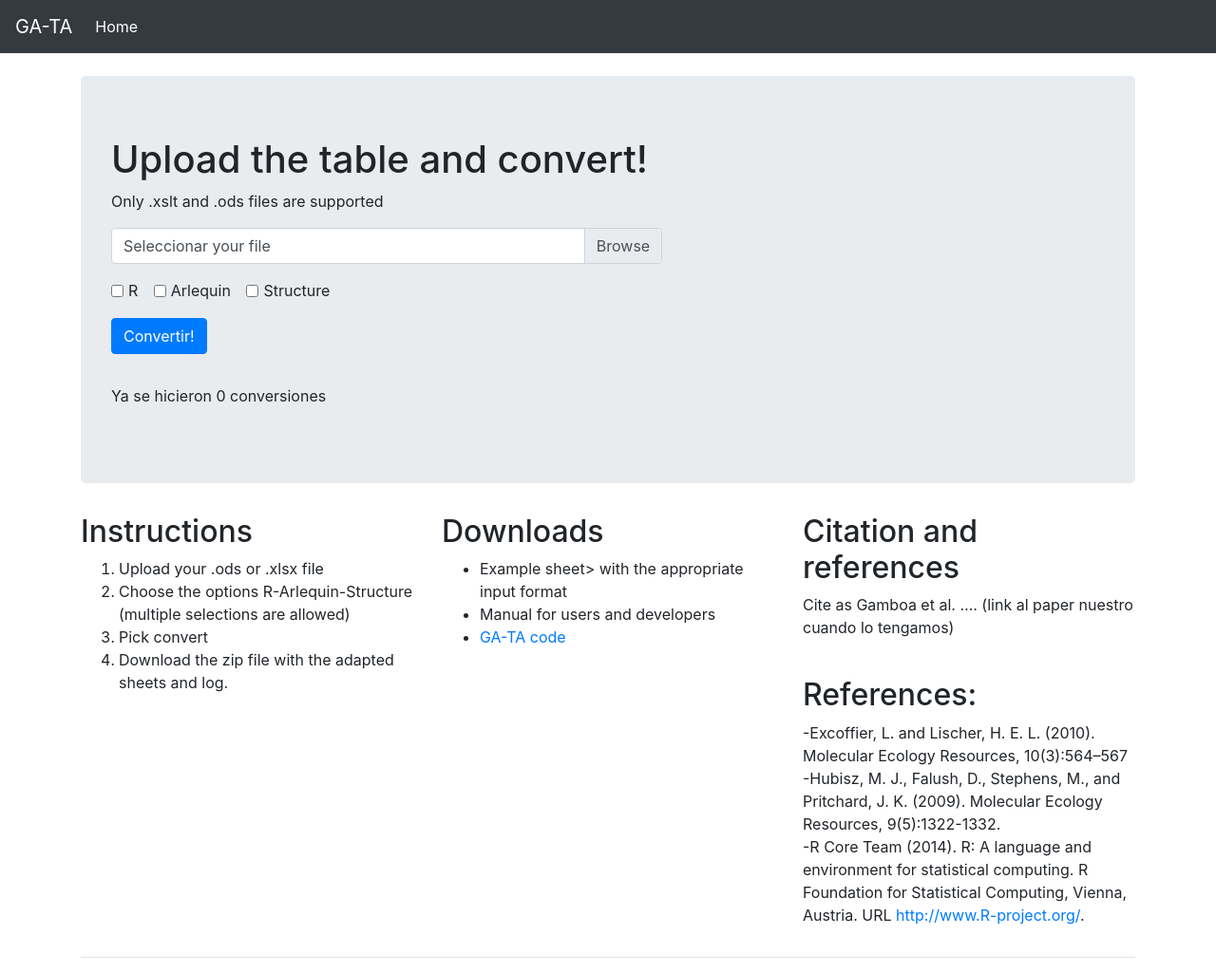
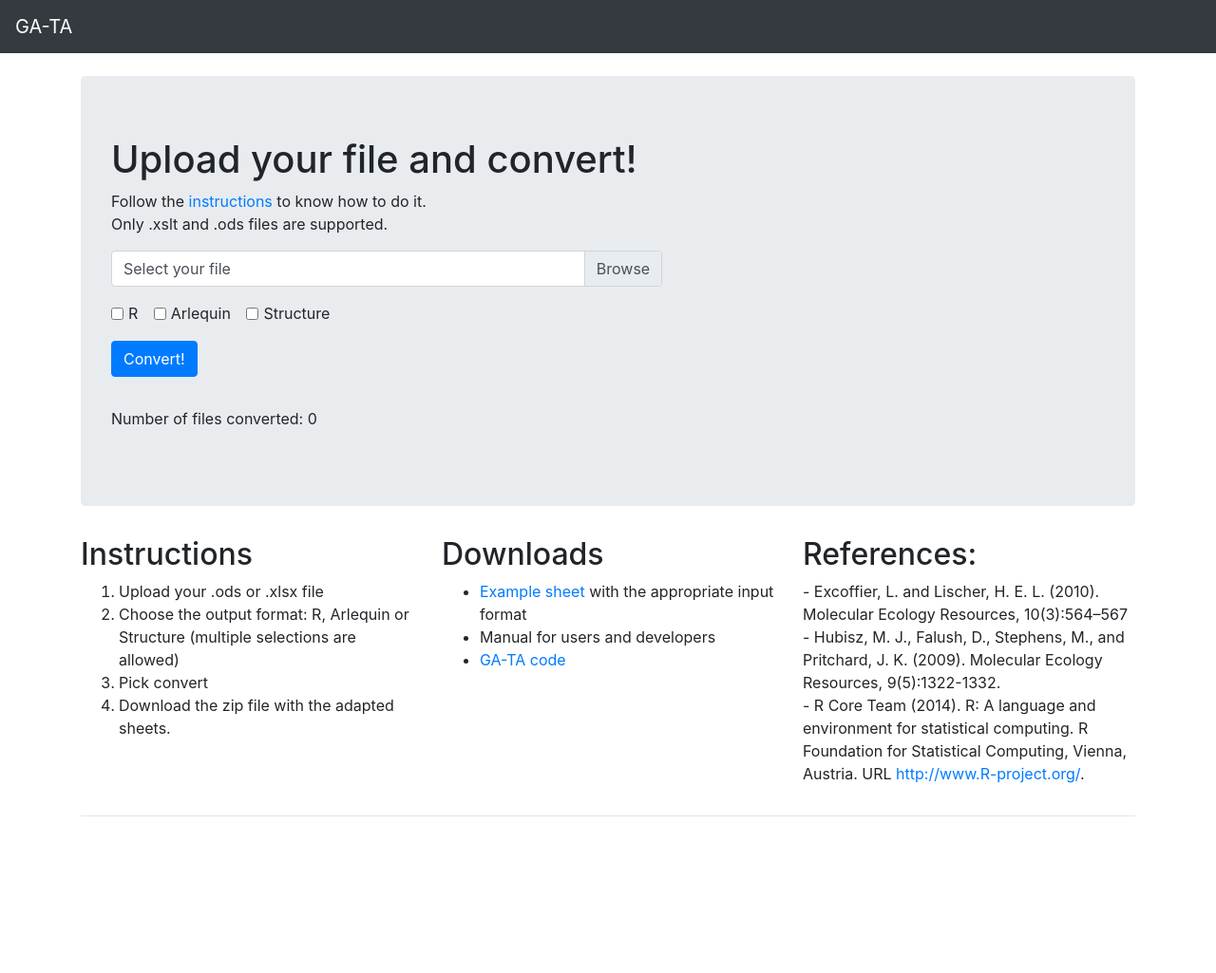
Before and after one commit to santimda/GA-TA, a Django app: page / in a window 1280 px wide. Shown: the whole page at 95% size. After the commit the page ends 860 px from the top, so only its background shows below. Run offline with Django 3.2, Linux system fonts and the light colour scheme; data comes from the database, SQL or seed files in the repository; some libraries are stand-ins or nearby versions.

Commit message:
Ahora chequeo del lado del server que el input de archivo sea required. Traduje al inglés los mensajes de error. Agregué descarga del archivo ejemplo y links al github

```diff
--- a/gataConverter/converter.py
+++ b/gataConverter/converter.py
@@ -9,8 +9,8 @@ import shutil
 
 class Converter:
 
-    directoryPath = "gataConverter/tmp/"
-    zipFilePath = "output"
+    directoryPath = "gataConverter/tmp/convertedFiles/"
+    zipFilePath = "gataConverter/tmp/output"
 
     def __init__(self, file = None, formats = None):
         self.file = file
--- a/gataConverter/scripts/R_structure.py
+++ b/gataConverter/scripts/R_structure.py
@@ -50,6 +50,8 @@ class R():
 		np.savetxt(Data.outputNameR+'.txt', self.data, fmt='%4d', header = self.header, comments = '')
 		# convert .txt in a spreadsheet
 		os.system('ssconvert '+Data.outputNameR+'.txt '+Data.outputNameR+'.xlsx')
+		# Remove the temporary .txt file
+		os.remove(Data.outputNameR+'.txt')
 
 
 	def RType(self, Data, pop):
--- a/gataConverter/templates/gataConverter/index.html
+++ b/gataConverter/templates/gataConverter/index.html
@@ -19,30 +19,21 @@
 
     <nav class="navbar navbar-expand-md navbar-dark bg-dark mb-4">
       <a class="navbar-brand" href="#">GA-TA</a>
-      <button class="navbar-toggler" type="button" data-toggle="collapse" data-target="#navbarsExampleDefault" aria-controls="navbarsExampleDefault" aria-expanded="false" aria-label="Toggle navigation">
-        <span class="navbar-toggler-icon"></span>
-      </button>
-
-      <div class="collapse navbar-collapse" id="navbarsExampleDefault">
-        <ul class="navbar-nav mr-auto">
-          <li class="nav-item active">
-            <a class="nav-link" href="#">Home <span class="sr-only">(current)</span></a>
-          </li>
-        </ul>
-      </div>
     </nav>
 
     <main role="main" class="container">
         <div class="jumbotron">
 
-            <h1>Upload the table and convert!</h1>
-            <p>Only .xslt and .ods files are supported</p>
+            <h1>Upload your file and convert!</h1>
+            <p>Follow the <a href="#instructions">instructions</a> to know how to do it.<br>
+            Only .xslt and .ods files are supported.
+            </p>
             <form method="post" enctype="multipart/form-data">
                 <div class="form-group row col-sm-7">
                     <div class="custom-file">
                         {% csrf_token %}
                         <input required type="file" name="customFile" class="custom-file-input" id="customFile">
-                        <label class="custom-file-label" id="fileLabel" for="customFile">Seleccionar your file</label>
+                        <label class="custom-file-label" id="fileLabel" for="customFile">Select your file</label>
                     </div>
                 </div>
 
@@ -60,7 +51,7 @@
                 </div>
 
                 <div class="form-group row col-sm-10">
-                    <button type="submit" class="btn btn-primary my-3">Convertir!</button>
+                    <button type="submit" class="btn btn-primary my-3">Convert!</button>
                 </div>
 
                 {% if errorMsg %}
@@ -70,7 +61,7 @@
                 {% endif %}
             </form>
 
-            <p>Ya se hicieron {{downloads}} conversiones</p>
+            <p>Number of files converted: {{downloads}}</p>
 
 
         </div>
@@ -80,30 +71,28 @@
     <div class="container">
         <!-- Example row of columns -->
         <div class="row">
-          <div class="col-md-4">
+          <div class="col-md-4" id="instructions">
             <h2>Instructions</h2>
             <ol>
                 <li>Upload your .ods or .xlsx file</li>
-                <li>Choose the options R-Arlequin-Structure (multiple selections are allowed)</li>
+                <li>Choose the output format: R, Arlequin or Structure (multiple selections are allowed)</li>
                 <li>Pick convert</li>
-                <li>Download the zip file with the adapted sheets and log.</li>
+                <li>Download the zip file with the adapted sheets.</li>
             </ul>
           </div>
           <div class="col-md-4">
             <h2>Downloads</h2>
             <ul>
-                <li><a>Example sheet</a>> with the appropriate input format</li>
+                <li><a href="/sampleFile">Example sheet</a> with the appropriate input format</li>
                 <li><a>Manual </a>for users and developers</li>
                 <li><a href="https://github.com/fedelopezar/GA-TA">GA-TA code</a></li>
             </ul>
           </div>
           <div class="col-md-4">
-            <h2>Citation and references</h2>
-            <p>Cite as Gamboa et al. …. (link al paper nuestro cuando lo tengamos)</p><br>
             <h2>References:</h2>
-            <p>-Excoffier, L. and Lischer, H. E. L. (2010). Molecular Ecology Resources, 10(3):564–567 <br>
-                -Hubisz, M. J., Falush, D., Stephens, M., and Pritchard, J. K. (2009). Molecular Ecology Resources, 9(5):1322-1332.<br>
-                -R Core Team (2014). R: A language and environment for statistical computing. R Foundation for Statistical Computing, Vienna, Austria. URL <a href="http://www.R-project.org/">http://www.R-project.org/</a>.
+            <p>- Excoffier, L. and Lischer, H. E. L. (2010). Molecular Ecology Resources, 10(3):564–567 <br>
+                - Hubisz, M. J., Falush, D., Stephens, M., and Pritchard, J. K. (2009). Molecular Ecology Resources, 9(5):1322-1332.<br>
+                - R Core Team (2014). R: A language and environment for statistical computing. R Foundation for Statistical Computing, Vienna, Austria. URL <a href="http://www.R-project.org/">http://www.R-project.org/</a>.
             </p>
           </div>
         </div>
@@ -111,9 +100,15 @@
         <hr>
 
       </div>
+    {% if isDownload %}
+        <a href="/download" style="visibility: hidden;" id="zipFileDownload"></a>
+        <script>
+          var link = document.getElementById("zipFileDownload");
+          link.click()
+        </script>
+    {% endif %}
 
     {% load static %}
-    <!--<script src="{% static 'gataConverter/jqueryFileDownload.js' %}" type="text/javascript"></script> -->
     <script src="{% static 'gataConverter/functions.js' %}" type="text/javascript"></script>
 </body>
 </html>
--- a/gataConverter/urls.py
+++ b/gataConverter/urls.py
@@ -7,4 +7,5 @@ from . import views
 urlpatterns = [
     path('', views.index, name='index'),
     path('download', views.downloadFile, name='download'),
+    path('sampleFile', views.sampleFile, name='sampleFile'),
 ]
--- a/gataConverter/views.py
+++ b/gataConverter/views.py
@@ -5,45 +5,57 @@ from django.template import loader
 from gataConverter.converter import Converter
 from .models import Downloads
 from xlrd import XLRDError
+from django.utils.datastructures import MultiValueDictKeyError
 from django.urls import reverse
 
 # Create your views here.
 def index(request):
+    downloads = getDownloads()
+    errorMsg = ''
+    if request.method == 'POST':
+        try:
+            file = request.FILES['customFile']
+        except MultiValueDictKeyError:
+            errorMsg = "You must choose a file"
+        else:
+            formats = request.POST.getlist('formatsCheckbox')
+            if formats:
+                try:
+                    Converter(file,formats).convert()
+                    downloads.total+=1
+                    downloads.save()
+                    return render(request, 'gataConverter/index.html', {'downloads': downloads.total,'errorMsg': errorMsg,'isDownload':True})
+                except XLRDError:
+                    errorMsg = "Incorrect file format, the file must be .xslx or .ods"
+                except:
+                     errorMsg = "An error occurred during conversion, try again"
+            else:
+                errorMsg = "You must choose some output format"
+
+    return render(request, 'gataConverter/index.html', {'downloads': downloads.total,'errorMsg': errorMsg,'isDownload':False})
+
+def downloadFile(request):
+    try:
+        zipFile = Converter().getAndDeleteZipFile()
+        response = HttpResponse(zipFile, content_type="application/zip")
+        response['Content-Disposition'] = 'inline; filename=' + "converted-files.zip"
+        return response
+    except FileNotFoundError:
+        raise Http404
+
+def sampleFile(request):
+    try:
+        sampleFile = open("gataConverter/sampleFiles/planilla_generica.xlsx", 'rb')
+        response = HttpResponse(sampleFile, content_type="application/vnd.ms-excel")
+        response['Content-Disposition'] = 'inline; filename=' + "example-sheet.xlsx"
+        return response
+    except FileNotFoundError:
+        raise Http404
+
+def getDownloads():
     try:
         downloads = get_list_or_404(Downloads)[0]
     except Http404:
         downloads = Downloads(total=0)
         downloads.save()
-    errorMsg = ''
-    if request.method == 'POST':
-        file = request.FILES['customFile']
-        formats = request.POST.getlist('formatsCheckbox')
-        if formats:
-            print (formats)
-            try:
-                Converter(file,formats).convert()
-                return HttpResponseRedirect(reverse('download'))
-            except XLRDError:
-                errorMsg = "Formato de archivo incorrecto, el archivo debe ser .xslx o .ods"
-            except:
-                 errorMsg = "Ocurrió un error en la conversión, intente nuevamente"
-        else:
-            errorMsg = "Debe elegir algún formato de salida"
-
-    return render(request, 'gataConverter/index.html', {'downloads': downloads.total,'errorMsg': errorMsg})
-
-
-def download(file):
-    response = HttpResponse(file, content_type="application/zip")
-    response['Content-Disposition'] = 'inline; filename=' + "formated-files.zip"
-    return response
-
-def downloadFile(request):
-    try:
-        zipFile = Converter().getAndDeleteZipFile()
-        downloads = get_list_or_404(Downloads)[0]
-        downloads.total+=1
-        downloads.save()
-        return download(zipFile)
-    except FileNotFoundError:
-        raise Http404
+    return downloads
```
Also changed, not shown: gataConverter/static/gataConverter/functions.js (+0 -13 lines), 4 other files.
